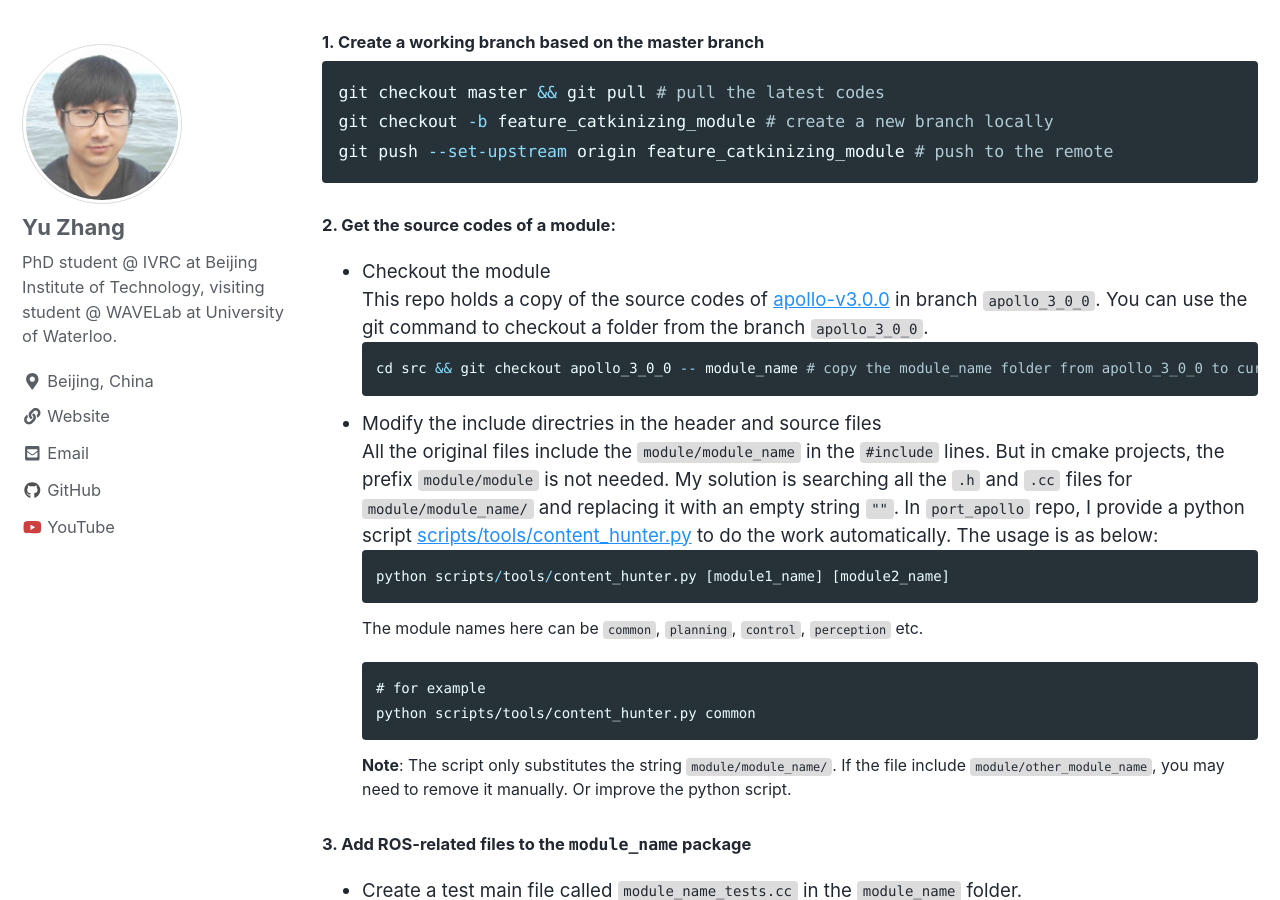
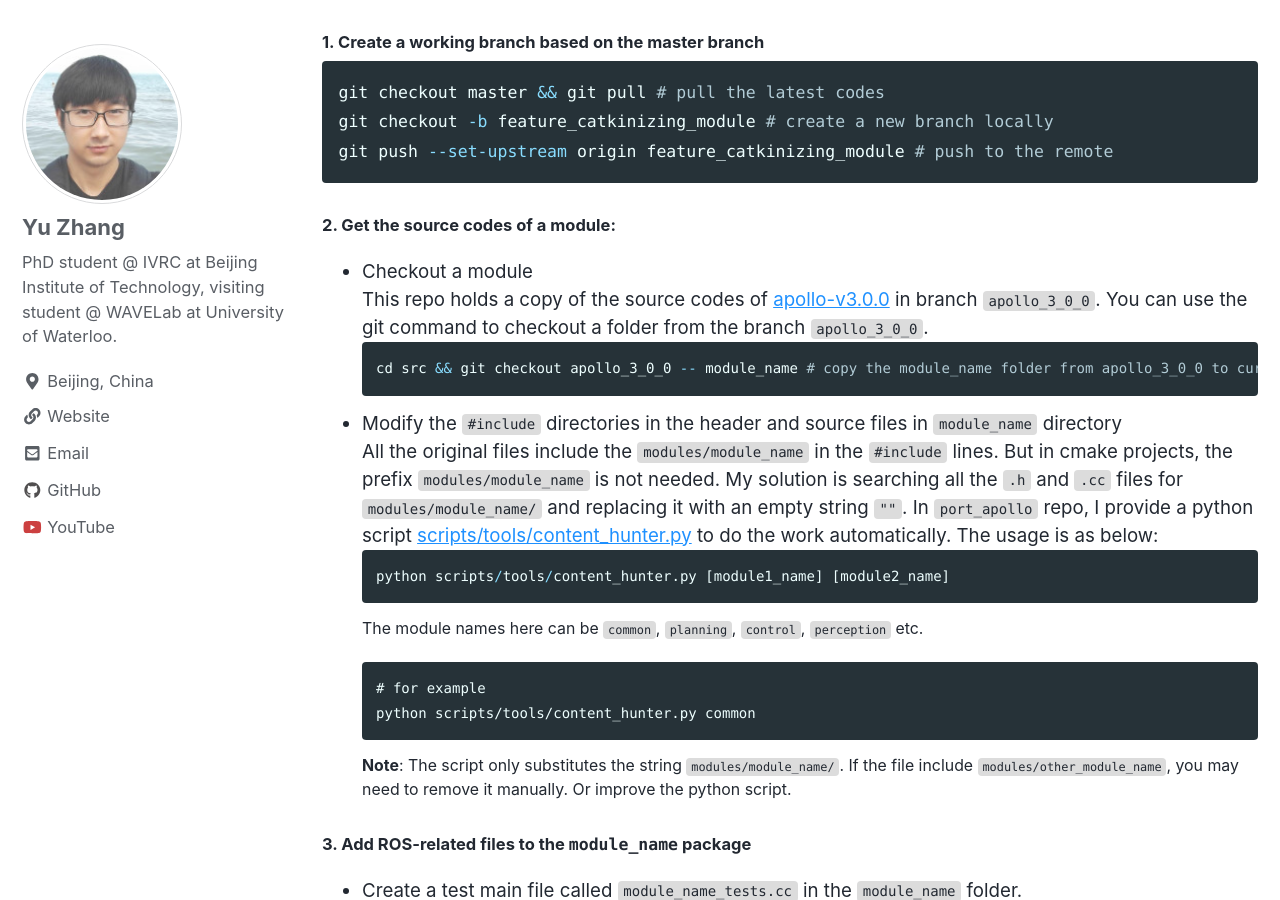
Before and after one commit to product-noob/my-blog, a Jekyll site: the page built from _posts/2018-10-12-porting-apollo.md, in a window 1280 px wide and 900 px high, scrolled down 1585 px. Built offline with Jekyll 4.4.1, drawn with Linux system fonts in a browser that asks for light colours; nearby versions of some CDN libraries.

Commit message:
fix typos

````diff
--- a/_posts/2018-10-12-porting-apollo.md
+++ b/_posts/2018-10-12-porting-apollo.md
@@ -52,13 +52,13 @@ git checkout -b feature_catkinizing_module # create a new branch locally
 git push --set-upstream origin feature_catkinizing_module # push to the remote
 ```
 #### 2. Get the source codes of a module:
-* Checkout the module
+* Checkout a module
 This repo holds a copy of the source codes of [apollo-v3.0.0](https://github.com/ApolloAuto/apollo/releases) in branch `apollo_3_0_0`. You can use the git command to checkout a folder from the branch `apollo_3_0_0`.
   ```bash
   cd src && git checkout apollo_3_0_0 -- module_name # copy the module_name folder from apollo_3_0_0 to current working branch
   ```
-* Modify the include directries in the header and source files
-All the original files include the `module/module_name` in the `#include` lines. But in cmake projects, the prefix `module/module` is not needed. My solution is searching all the `.h` and `.cc` files for `module/module_name/` and replacing it with an empty string `""`. In `port_apollo` repo, I provide a python script [scripts/tools/content_hunter.py](https://github.com/yuzhangbit/port_apollo/blob/master/scripts/tools/content_hunter.py) to do the work automatically.  The usage is as below:
+* Modify the `#include` directories in the header and source files in `module_name` directory
+All the original files include the `modules/module_name` in the `#include` lines. But in cmake projects, the prefix `modules/module_name` is not needed. My solution is searching all the `.h` and `.cc` files for `modules/module_name/` and replacing it with an empty string `""`. In `port_apollo` repo, I provide a python script [scripts/tools/content_hunter.py](https://github.com/yuzhangbit/port_apollo/blob/master/scripts/tools/content_hunter.py) to do the work automatically.  The usage is as below:
   ```python
   python scripts/tools/content_hunter.py [module1_name] [module2_name]
   ```
@@ -67,7 +67,7 @@ All the original files include the `module/module_name` in the `#include` lines.
   # for example
   python scripts/tools/content_hunter.py common
   ```
-  **Note**: The script only substitutes the string `module/module_name/`. If the file include `module/other_module_name`, you may need to remove it manually. Or improve the python script.
+  **Note**: The script only substitutes the string `modules/module_name/`. If the file include `modules/other_module_name`, you may need to remove it manually. Or improve the python script.
 
 #### 3. Add ROS-related files to the `module_name` package
 
````
